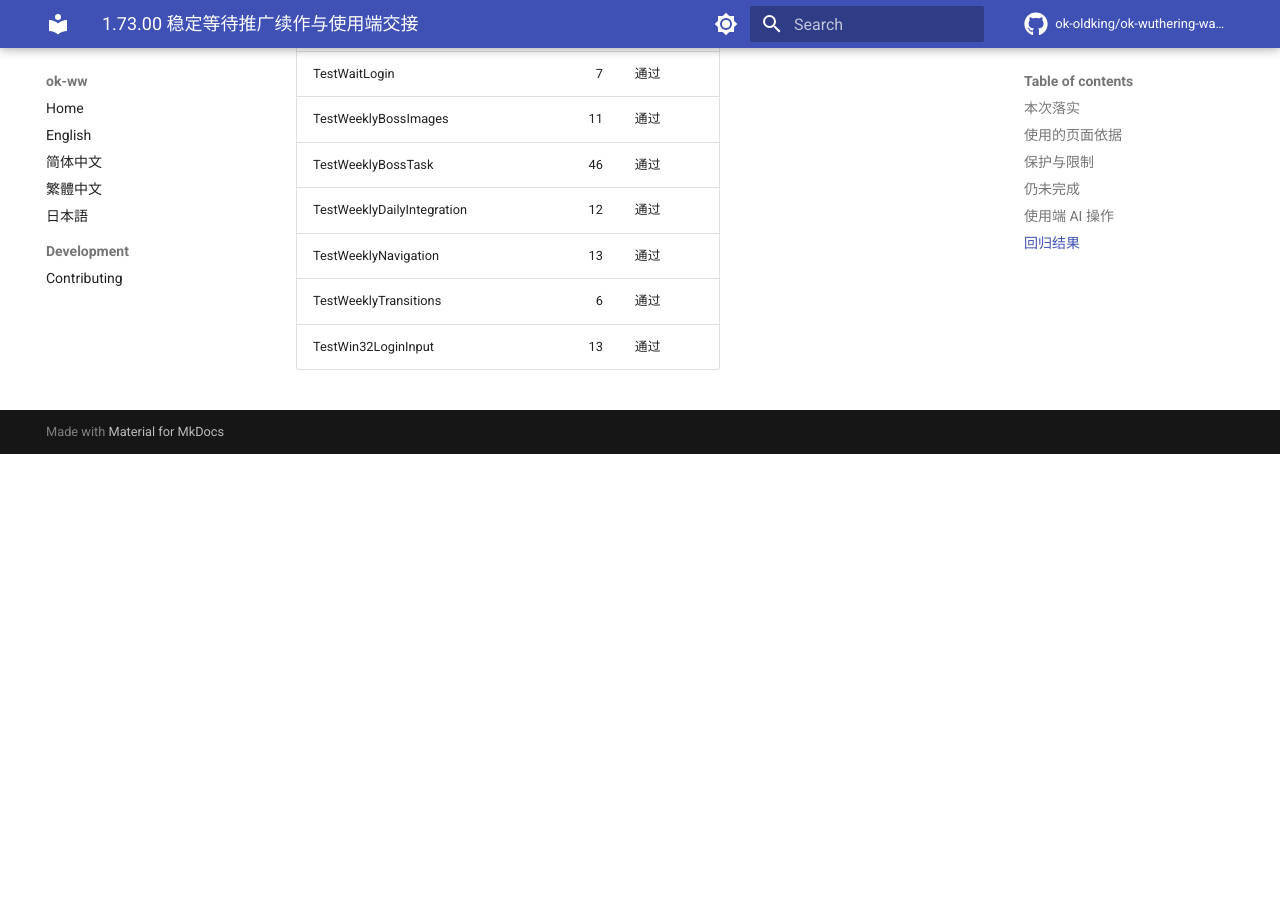
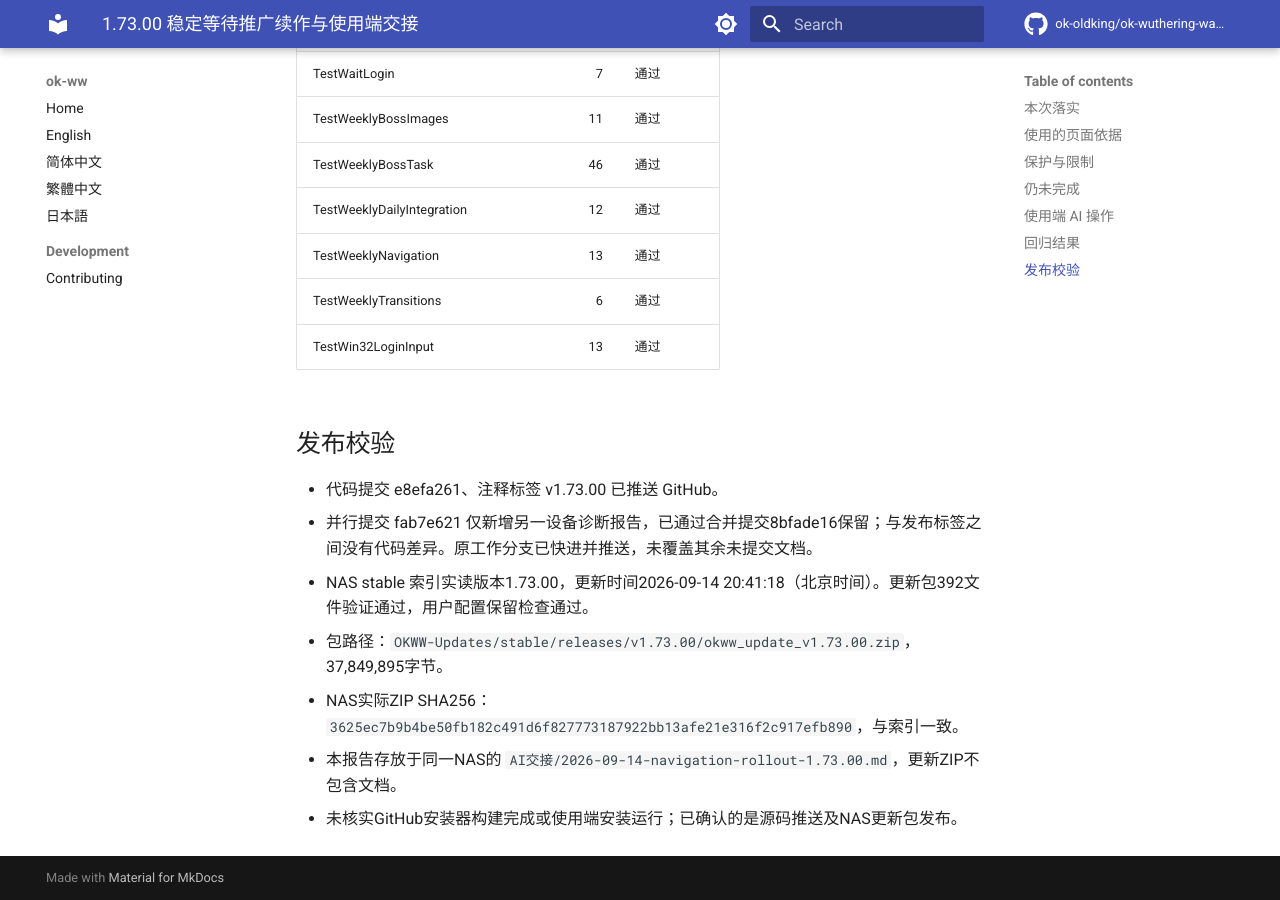
Before and after one commit to xihuojun2020-tech/okww-custom, an MkDocs documentation site: the page built from docs/reviews/2026-09-14-navigation-rollout-1.73.00.md, in a window 1280 px wide and 900 px high, scrolled down 3928 px. Built offline with MkDocs 1.6.1 and Material for MkDocs 9.7.7, drawn with Linux system fonts in a browser that asks for light colours; comment, search, counter and statistics services are not loaded; before the commit the page ends 4382 px from its top, so only the background shows below that.

Commit message:
docs: record 1.73.00 publication and concurrent document merge

```diff
--- a/docs/reviews/2026-09-14-navigation-rollout-1.73.00.md
+++ b/docs/reviews/2026-09-14-navigation-rollout-1.73.00.md
@@ -88,3 +88,13 @@
 | TestWeeklyNavigation | 13 | 通过 |
 | TestWeeklyTransitions | 6 | 通过 |
 | TestWin32LoginInput | 13 | 通过 |
+
+## 发布校验
+
+- 代码提交 e8efa261、注释标签 v1.73.00 已推送 GitHub。
+- 并行提交 fab7e621 仅新增另一设备诊断报告，已通过合并提交8bfade16保留；与发布标签之间没有代码差异。原工作分支已快进并推送，未覆盖其余未提交文档。
+- NAS stable 索引实读版本1.73.00，更新时间2026-09-14 20:41:18（北京时间）。更新包392文件验证通过，用户配置保留检查通过。
+- 包路径：`OKWW-Updates/stable/releases/v1.73.00/okww_update_v1.73.00.zip`，37,849,895字节。
+- NAS实际ZIP SHA256：`3625ec7b9b4be50fb182c491d6f827773187922bb13afe21e316f2c917efb890`，与索引一致。
+- 本报告存放于同一NAS的 `AI交接/2026-09-14-navigation-rollout-1.73.00.md`，更新ZIP不包含文档。
+- 未核实GitHub安装器构建完成或使用端安装运行；已确认的是源码推送及NAS更新包发布。
```
